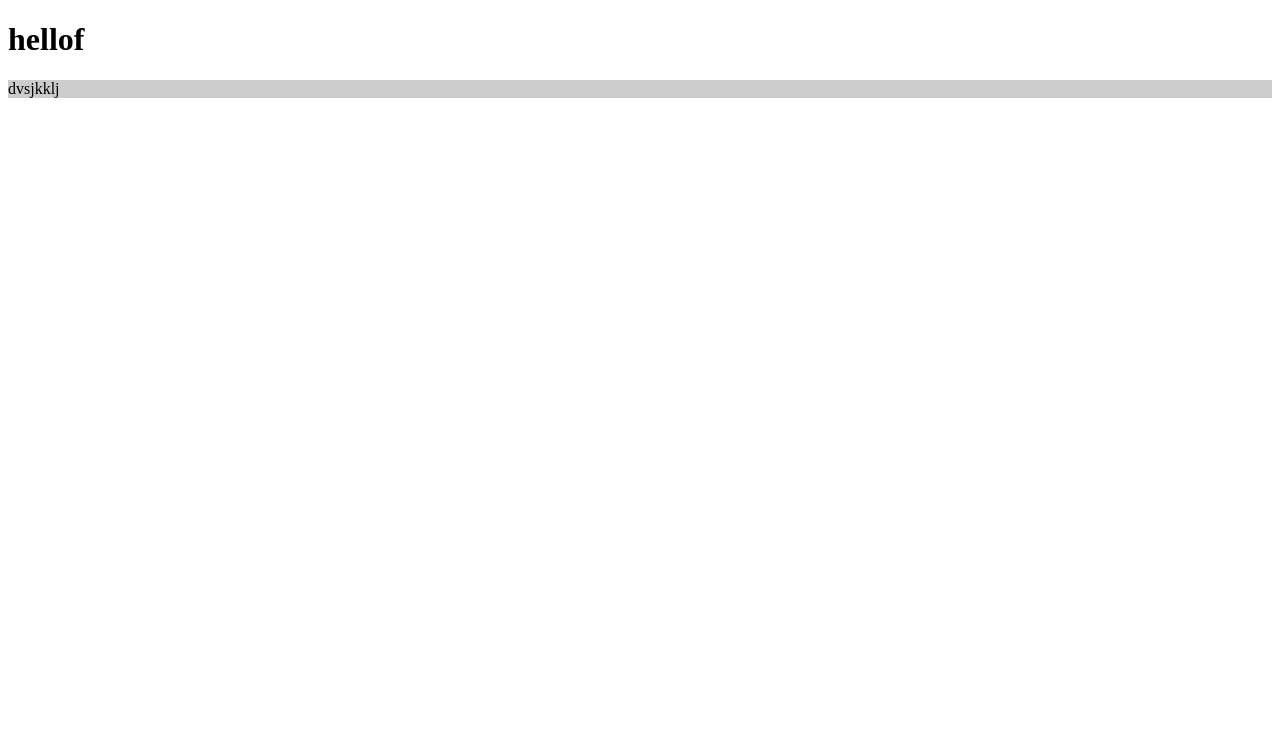
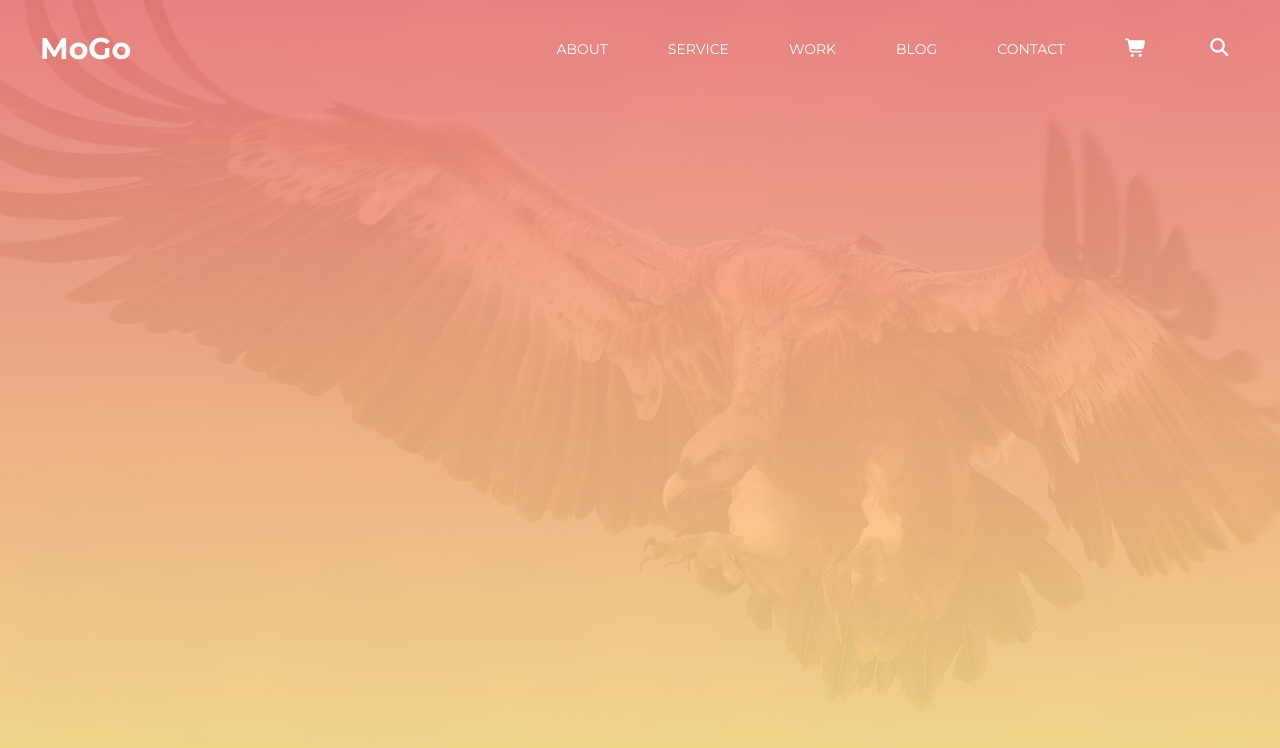
Before and after one commit to oJohnRock/MoGo-Template, a website: page app/index.html in a window 1280 px wide. Drawn offline with Linux system fonts and the light colour scheme; files that its build step writes are made by us from their sources.

Commit message:
Сделал панель навигации и поле поиска

```diff
--- a/app/index.html
+++ b/app/index.html
@@ -4,15 +4,48 @@
 	<meta charset="UTF-8">
 	<meta name="viewport" content="width=device-width, initial-scale=1">
 	<title>MoGo</title>
+	<link rel="stylesheet" href="css/reset.min.css">
 	<link href="https://fonts.googleapis.com/css2?family=Kaushan+Script&family=Montserrat:wght@400;700&family=Roboto:ital,wght@0,400;1,300&display=swap" rel="stylesheet">
 	<link rel="stylesheet" href="css/style.min.css">
 	<script src="js/all.min.js"></script>
 </head>
 <body>
-	<h1>hellof</h1>
-	<div class="block">
-		dvsjkklj
-	</div>
+
+	<header class="header">
+		<div class="container">
+
+			<nav class="header__nav">
+				<span class="logo">MoGo</span>
+				<ul class="nav-list">
+					<li class="nav-list__item">
+						<a class="nav-list__link" href="#">About</a>
+					</li>
+					<li class="nav-list__item">
+						<a class="nav-list__link" href="#">service</a>
+					</li>
+					<li class="nav-list__item">
+						<a class="nav-list__link" href="#">work</a>
+					</li>
+					<li class="nav-list__item">
+						<a class="nav-list__link" href="#">blog</a>
+					</li>
+					<li class="nav-list__item">
+						<a class="nav-list__link" href="#">contact</a>
+					</li>
+					<li class="nav-list__item">
+						<a class="nav-list__link nav-list__icon" href="#"><i class="fas fa-shopping-cart"></i></a>
+					</li>
+					<li class="nav-list__item">
+						<form class="search-form">
+							<input class="search-form__text" type="text" placeholder="Search...">
+							<button class="search-form__btn nav-list__icon"><i class="fas fa-search"></i></button>
+						</form>
+					</li>
+				</ul>
+			</nav>
+
+		</div>
+	</header>
 
 	<script src="js/script.min.js"></script>
 </body>
--- a/app/js/script.js
+++ b/app/js/script.js
@@ -0,0 +1,13 @@
+"use strict;"
+
+function showSearchForm() {
+	let input = document.querySelector('.search-form__text');
+	let button = document.querySelector('.search-form__btn');
+
+	button.addEventListener("click", (event) => {
+			event.preventDefault();
+			input.classList.toggle('search-form__text_active');
+		});
+}
+
+showSearchForm();
--- a/app/scss/style.scss
+++ b/app/scss/style.scss
@@ -1,3 +1,182 @@
-// font-family: 'Kaushan Script', cursive;
-// font-family: 'Montserrat', sans-serif;
-// font-family: 'Roboto', sans-serif;
+/* Шрифты */
+%Kaushan {
+	font-family: 'Kaushan Script', cursive;
+	font-weight: 400;
+}
+%Mont-reg {
+	font-family: 'Montserrat', sans-serif;
+	font-weight: 400;
+}
+%Mont-bold {
+	font-family: 'Montserrat', sans-serif;
+	font-weight: 700;
+}
+%Roboto-reg {
+	font-family: 'Roboto', sans-serif;
+	font-weight: 400;
+}
+%Roboto-italic {
+	font-family: 'Roboto', sans-serif;
+	font-weight: 400;
+	font-style: italic;
+}
+
+
+/* Цвета */
+$bg-color-1: 		#f38181;
+$bg-color-2: 		#fce38a;
+$bg-color-3: 		#f8f8f8;
+$icon-color-1: 	#95e1d3;
+$icon-color-2: 	#cccccc;
+$title-color: 	#333333;
+$tetx-color: 		#999999;
+$border-color: 	#e5e5e5;
+$bg-gradient: linear-gradient(
+	to bottom,
+	rgba(243, 129, 129, .9),
+	rgba(252, 227, 138, .9));
+
+/* Базовые настройки */
+:root {
+	font-size: 10px;
+}
+body {
+	@extend %Mont-reg;
+}
+a {
+	text-decoration: none;
+}
+*,
+*::before,
+*::after {
+	box-sizing: border-box;
+}
+.container {
+	max-width: 1230px;
+	padding: 0 1.5rem;
+	margin: 0 auto;
+}
+
+
+/* Header */
+.header {
+	width: 100%;
+	height: 100vh;
+	color: #fff;
+	background: $bg-gradient, url('../img/dest/header/header-bg.jpg') no-repeat center;
+	background-size: cover;
+
+	&__nav {
+		display: flex;
+		justify-content: space-between;
+		align-items: center;
+		padding: 2.8rem 0;
+	}
+}
+
+/* Нав-меню */
+.logo {
+	@extend %Mont-bold;
+	font-size: 3rem;
+}
+
+.nav-list {
+	display: flex;
+	justify-content: space-between;
+	align-items: center;
+
+	&__item {
+		margin-left: 4rem;
+	}
+
+	&__link {
+		position: relative;
+		padding: 1rem;
+		font-size: 1.4rem;
+		text-transform: uppercase;
+		color: #fff;
+		transition: .1s;
+
+		&:hover {
+			color: $bg-color-2;
+		}
+
+		&::after {
+			position: absolute;
+			display: block;
+			content: "";
+			width: 0;
+			height: 0.3rem;
+			bottom: 0;
+			left: 50%;
+			transform: translateX(-50%);
+			transition: .1s;
+		}
+
+		&:hover::after {
+			width: 100%;
+			background-color: $bg-color-2;
+		}
+	}
+
+	&__icon {
+		font-size: 1.8rem;
+	}
+}
+
+.search-form {
+  position: relative;
+
+  &__text {
+  	position: absolute;
+  	top: 0;
+  	right: 100%;
+  	display: inline-block;
+  	height: 100%;
+	  width: 0;
+	  padding: 1rem;
+	  font-size: 1.5rem;
+	  background-color: #fff;
+	  border: none;
+	  outline: none;
+	  border-bottom: .3rem solid $bg-color-2;
+	  opacity: 0;
+	  transition: .4s;
+
+	  &_active {
+	  	width: 30rem;
+	  	opacity: 1;
+	  }
+  }
+
+  &__btn {
+  	height: 100%;
+  	border: none;
+  	background-color: transparent;
+  	color: #fff;
+  	padding: 1rem;
+  	outline: none;
+  	cursor: pointer;
+
+  	&:hover {
+  		color: $bg-color-2;
+  	}
+
+  	&::after {
+  		position: absolute;
+  		display: block;
+  		content: "";
+  		width: 0;
+  		height: 0.3rem;
+  		bottom: 0;
+  		left: 50%;
+  		transform: translateX(-50%);
+  		transition: .1s;
+  	}
+
+  	&:hover::after {
+  		width: 100%;
+  		background-color: $bg-color-2;
+  	}
+  }
+}
--- a/gulpfile.js
+++ b/gulpfile.js
@@ -67,7 +67,8 @@ function build() {
   return src([
     'app/**/*.html',
     'app/css/**/*.min.css',
-    'app/js/**/*.min.js'
+    'app/js/**/*.min.js',
+    'app/img/dest/**/*'
     ], { base: 'app'})
   .pipe( dest('dist') );
 }
```
Also changed, not shown: app/css/all.min.css (added), app/css/reset.min.css (added), app/css/style.min.css, app/img/dest/header/header-bg.jpg (added), app/img/src/header/header-bg.jpg (added), app/js/script.min.js, 1 other file.
